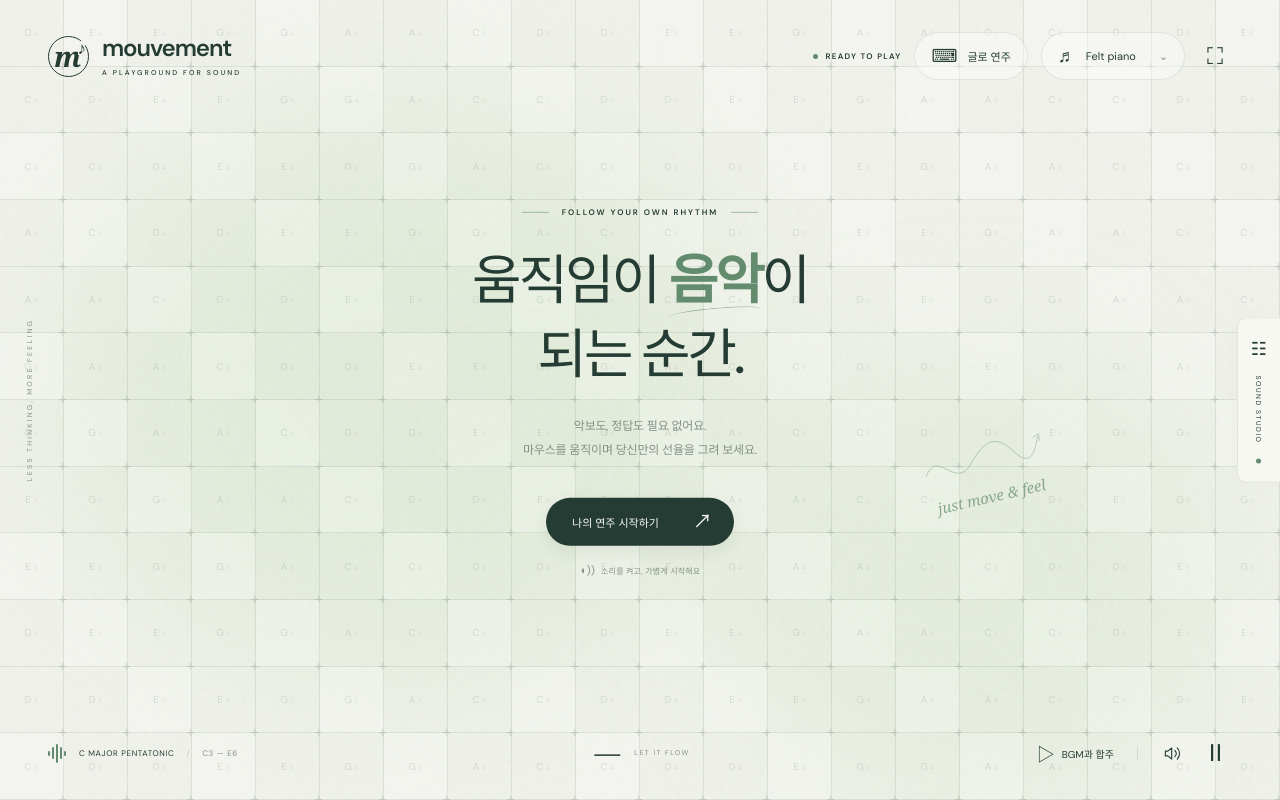
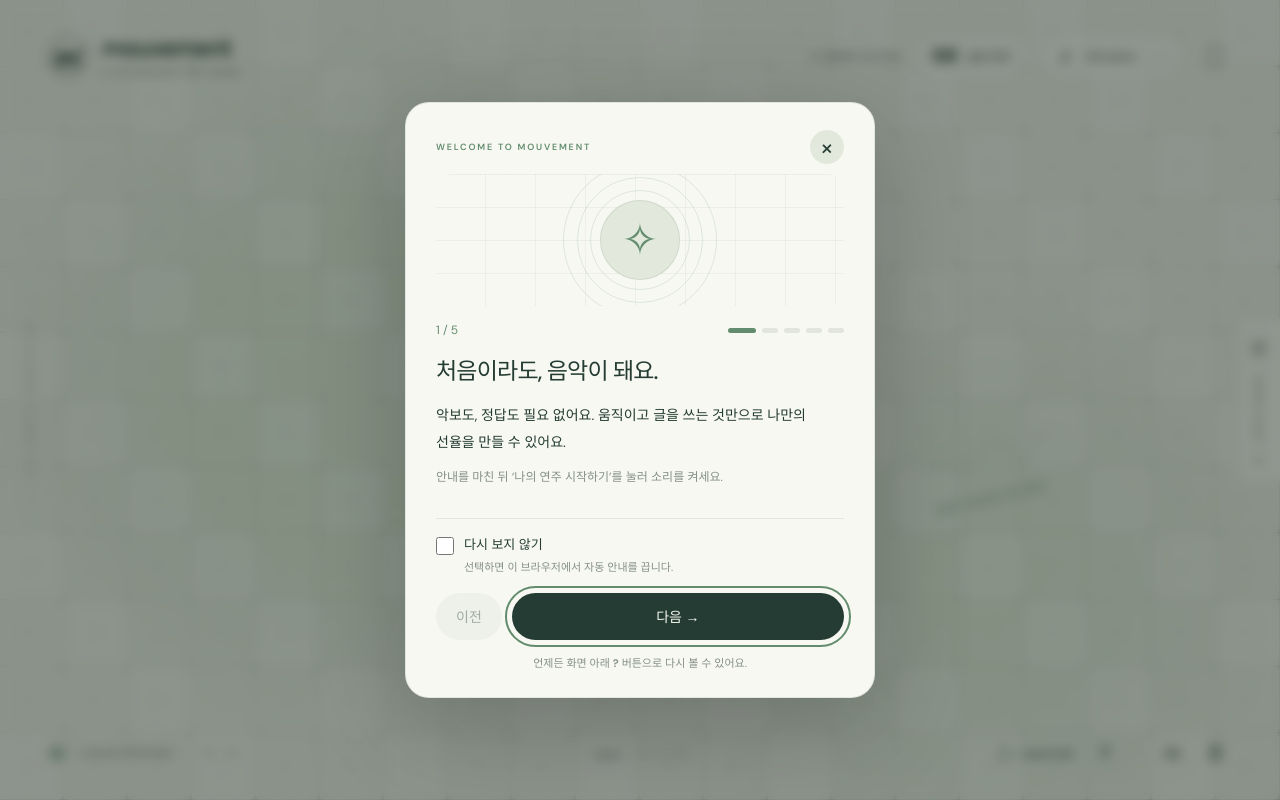
Before and after one commit to Mixx98/Mouvement, a website: page index.html in a window 1280 px wide. Drawn offline with Linux system fonts and the light colour scheme.

Commit message:
feat: add step-by-step first-visit guide in v1.3.0

```diff
--- a/app.js
+++ b/app.js
@@ -194,6 +194,7 @@
   document.addEventListener('keyup',e=>heldNotes.release('key:'+(e.code||e.key)));
   const typingGate=Music.createTypingGate();
   document.addEventListener('keydown',e=>{
+    if($('#guide').open)return;
     if(e.key==='Escape'&&!e.isComposing){if(document.body.classList.contains('settings-open'))closeSettings();else if(!$('#writing').hidden)closeWriting();return;}
     if(document.body.classList.contains('settings-open')){
       if(e.key==='Tab'){
@@ -223,4 +224,22 @@
   for(const key of ['root','scale','density','tempo'])$('#'+key).value=state[key];$('#key-mode').value=state.keyMode;
   for(const [id,key] of [['volume','volume'],['reverb','reverb'],['bgm-volume','bgmVolume']]){$('#'+id).value=Math.round(state[key]*100);$('#'+id+'-value').textContent=Math.round(state[key]*100)+'%';}
   syncRhythm();$('#labels').checked=state.labels;$('#harmonize').checked=state.harmonize;document.body.classList.toggle('no-labels',!state.labels);setPreset(state.preset);syncBgmUI();resize();window.addEventListener('resize',resize);requestAnimationFrame(draw);
+  const guide=$('#guide'),guideSteps=Music.guideSteps;
+  const guidePreference=Music.createGuidePreference({getItem:key=>localStorage.getItem(key),setItem:(key,value)=>localStorage.setItem(key,value),removeItem:key=>localStorage.removeItem(key)});
+  let guideIndex=0;
+  const guideHelp=document.createElement('button');guideHelp.id='guide-help';guideHelp.className='icon-button';guideHelp.textContent='?';guideHelp.setAttribute('aria-label','사용법 안내 다시 보기');guideHelp.title='사용법 안내';$('.bottom-actions').insertBefore(guideHelp,$('.footer-divider'));
+  function renderGuide(){
+    const step=guideSteps[guideIndex];$('#guide-title').textContent=step.title;$('#guide-description').textContent=step.description;$('#guide-tip').textContent=step.tip;
+    $('#guide-symbol').textContent=step.symbol;$('#guide-art').dataset.kind=step.kind;$('#guide-count').textContent=`${guideIndex+1} / ${guideSteps.length}`;
+    $('#guide-dots').innerHTML=guideSteps.map((_,index)=>`<i class="${index===guideIndex?'active':''}"></i>`).join('');
+    $('#guide-prev').disabled=guideIndex===0;$('#guide-next').textContent=guideIndex===guideSteps.length-1?'안내 마치기':'다음 →';guide.scrollTop=0;
+  }
+  function openGuide(){closeSettings();releaseInputs();beatQueue.clear();guideIndex=0;$('#guide-hide').checked=guidePreference.hidden();renderGuide();if(!guide.open)guide.showModal();$('#guide-next').focus({preventScroll:true});}
+  function closeGuide(){guide.close();releaseInputs();if(!state.started)$('#start').focus({preventScroll:true});}
+  guideHelp.addEventListener('click',openGuide);$('#guide-close').addEventListener('click',closeGuide);
+  $('#guide-prev').addEventListener('click',()=>{if(guideIndex>0){guideIndex--;renderGuide();}});
+  $('#guide-next').addEventListener('click',()=>{if(guideIndex<guideSteps.length-1){guideIndex++;renderGuide();}else closeGuide();});
+  $('#guide-hide').addEventListener('change',e=>{if(!guidePreference.setHidden(e.target.checked))$('.guide-remember small').textContent='이 브라우저에서는 설정을 저장할 수 없어요.';});
+  guide.addEventListener('cancel',e=>{e.preventDefault();closeGuide();});
+  if(!guidePreference.hidden())openGuide();
 })();
--- /dev/null
+++ b/guide.css
@@ -0,0 +1,14 @@
+.guide{color:var(--ink);background:var(--panel);width:470px;max-width:calc(100vw - 32px);max-height:calc(100dvh - 32px);padding:27px 30px 23px;border:1px solid var(--line);border-radius:24px;box-shadow:0 25px 100px rgba(0,0,0,.2);overflow-y:auto;overscroll-behavior:contain;touch-action:pan-y}
+.guide::backdrop{background:rgba(12,25,18,.44);backdrop-filter:blur(6px)}
+.guide-top{display:flex;align-items:center;justify-content:space-between;gap:12px}.guide-top>span{font-size:9px;letter-spacing:1.8px;color:var(--accent);font-weight:600}.guide-top .icon-button{font-size:25px;background:var(--soft);flex:none}
+.guide-art{height:132px;display:grid;place-items:center;position:relative;overflow:hidden;margin:10px 0 16px;background:repeating-linear-gradient(0deg,transparent,transparent 32px,var(--line) 33px),repeating-linear-gradient(90deg,transparent,transparent 49px,var(--line) 50px);border-radius:16px}
+.guide-art>span{height:80px;width:80px;border-radius:50%;display:grid;place-items:center;font-size:44px;background:var(--soft);color:var(--accent);z-index:1;border:1px solid var(--line)}
+.guide-art i{position:absolute;border:1px solid var(--accent);border-radius:50%;height:100px;width:100px;opacity:.17;left:calc(50% - 50px);top:16px}.guide-art i:nth-of-type(2){height:126px;width:126px;left:calc(50% - 63px);top:3px}.guide-art i:nth-of-type(3){height:154px;width:154px;left:calc(50% - 77px);top:-11px}
+.guide-art[data-kind=words]>span{border-radius:18px}.guide-art[data-kind=sounds]>span{transform:rotate(-8deg)}.guide-art[data-kind=band]>span{box-shadow:36px 10px 0 -24px var(--accent),-36px -10px 0 -24px var(--accent)}
+.guide-progress{display:flex;justify-content:space-between;align-items:center}.guide-progress>span{font-size:12px;font-variant-numeric:tabular-nums;color:var(--accent)}#guide-dots{display:flex;gap:6px}#guide-dots i{display:block;height:5px;width:16px;border-radius:10px;background:var(--line)}#guide-dots i.active{background:var(--accent);width:28px}
+.guide-copy{min-height:180px;padding-top:16px}.guide-copy h2{font-size:23px;line-height:1.5;letter-spacing:-.8px;margin:0 0 13px;word-break:keep-all}.guide-copy>p{font-size:14px;line-height:1.9;margin:0;word-break:keep-all}.guide-copy #guide-tip{font-size:12px;line-height:1.8;color:var(--muted);margin:12px 0 20px}
+.guide-remember{display:flex;align-items:flex-start;gap:10px;padding:16px 0;border-top:1px solid var(--line);cursor:pointer;font-size:13px;line-height:1.6}.guide-remember small{display:block;font-size:11px;color:var(--muted);margin-top:3px}.guide #guide-hide{appearance:auto;accent-color:var(--accent);width:18px;height:18px;flex:none;margin:2px 0 0}.guide #guide-hide:before{display:none}
+.guide-actions{display:flex;gap:10px}.guide-actions button{min-height:47px;padding:12px 20px;border-radius:24px;font-size:14px;font-weight:500}.guide-actions #guide-prev{background:var(--soft);color:var(--ink)}.guide-actions #guide-prev:disabled{opacity:.4}.guide-actions #guide-next{flex:1;background:var(--ink);color:var(--panel)}.guide-actions #guide-next span{margin-left:15px}.guide-reopen{font-size:11px;line-height:1.8;color:var(--muted);margin:14px 0 0;text-align:center}
+#guide-help{font-size:17px;font-weight:600;border:1px solid var(--line);width:30px;height:30px}
+@media(max-width:600px){.guide{padding:21px 22px 19px;border-radius:20px}.guide-art{height:114px;margin-bottom:14px}.guide-copy{min-height:190px}.guide-copy h2{font-size:21px}.guide-copy>p{font-size:13px}.guide-copy #guide-tip{font-size:12px}.guide-top>span{font-size:8px;letter-spacing:1.2px}.guide-remember small{font-size:10px}}
+@media(max-height:650px){.guide-art{height:80px;margin:4px 0 10px}.guide-art>span{height:58px;width:58px;font-size:32px}.guide-copy{min-height:0}.guide-copy h2{font-size:20px}.guide-copy #guide-tip{margin:8px 0 12px}.guide-remember{padding:12px 0}.guide{padding-top:17px;padding-bottom:16px}}
--- a/index.html
+++ b/index.html
@@ -28,6 +28,7 @@
   <meta name="twitter:image" content="https://mixx98.github.io/Mouvement/assets/share-card-v1.png">
   <link rel="stylesheet" href="style.css?v=1.2.0">
   <link rel="stylesheet" href="studio.css?v=1.2.0">
+  <link rel="stylesheet" href="guide.css?v=1.3.0">
 </head>
 <body data-theme="piano">
   <main id="instrument" aria-label="마우스로 연주하는 음정 공간">
@@ -100,5 +101,14 @@
     </footer>
     <div id="toast" class="toast" role="status" aria-live="polite"></div>
   </main>
-  <script src="music.js?v=1.2.0"></script><script src="app.js?v=1.2.0"></script>
+  <dialog id="guide" class="guide" data-ui aria-labelledby="guide-title" aria-describedby="guide-description">
+    <div class="guide-top"><span>WELCOME TO MOUVEMENT</span><button id="guide-close" class="icon-button" aria-label="사용법 안내 닫기">×</button></div>
+    <div id="guide-art" class="guide-art" aria-hidden="true"><span id="guide-symbol">✧</span><i></i><i></i><i></i></div>
+    <div class="guide-progress"><span id="guide-count">1 / 5</span><div id="guide-dots" aria-hidden="true"></div></div>
+    <div class="guide-copy" aria-live="polite" aria-atomic="true"><h2 id="guide-title"></h2><p id="guide-description"></p><p id="guide-tip"></p></div>
+    <label class="guide-remember"><input type="checkbox" id="guide-hide"><span>다시 보지 않기<small>선택하면 이 브라우저에서 자동 안내를 끕니다.</small></span></label>
+    <div class="guide-actions"><button id="guide-prev">이전</button><button id="guide-next">다음 <span aria-hidden="true">→</span></button></div>
+    <p class="guide-reopen">언제든 화면 아래 <strong>?</strong> 버튼으로 다시 볼 수 있어요.</p>
+  </dialog>
+  <script src="music.js?v=1.3.0"></script><script src="app.js?v=1.3.0"></script>
 </body></html>
--- a/music.js
+++ b/music.js
@@ -2,6 +2,17 @@
 (function (root) {
   const scales = {major:[0,2,4,7,9],minor:[0,3,5,7,10],diatonic:[0,2,4,5,7,9,11]};
   const names = ['C','C♯','D','D♯','E','F','F♯','G','G♯','A','A♯','B'];
+  const guideSteps=[
+    {symbol:'✧',kind:'welcome',title:'처음이라도, 음악이 돼요.',description:'악보도, 정답도 필요 없어요. 움직이고 글을 쓰는 것만으로 나만의 선율을 만들 수 있어요.',tip:'안내를 마친 뒤 ‘나의 연주 시작하기’를 눌러 소리를 켜세요.'},
+    {symbol:'∿',kind:'move',title:'화면 위를 가볍게 움직여요.',description:'마우스가 칸을 지나가면 소리가 나요. 모바일에서는 손가락으로 화면을 쓸어 보세요.',tip:'오른쪽·위쪽은 높은 음. 여러 손가락을 함께 올리면 화음이 돼요.'},
+    {symbol:'⌨',kind:'words',title:'오늘의 마음을 글로 연주해요.',description:'위쪽 ‘글로 연주’를 열고 문장을 써 보세요. 한글, 영문, 숫자가 모두 악기가 됩니다.',tip:'키를 함께 누르면 화음으로 연주해요. 입력한 글은 저장하거나 전송하지 않아요.'},
+    {symbol:'♫',kind:'sounds',title:'내 마음에 맞는 소리를 골라요.',description:'상단 악기 버튼이나 오른쪽 설정 탭을 눌러 보세요. 피아노부터 일렉기타까지 14가지 악기가 있어요.',tip:'‘분위기·설정’에서는 느낌으로 고를 수도 있어요. 모바일 뒤로가기는 설정창부터 닫아요.'},
+    {symbol:'♩',kind:'band',title:'작은 밴드와 함께 연주해요.',description:'아래쪽 ‘BGM과 합주’를 누르면 매번 달라지는 반주가 시작돼요. 내 연주도 박자에 맞춰 나와요.',tip:'BGM을 끄면 다시 자유 모드. ‘리듬·반주’에서 빠르기와 연주 방식을 바꿀 수 있어요.'}
+  ];
+  function createGuidePreference(storage){const key='mouvement-guide-hidden';return {
+    hidden(){try{return storage.getItem(key)==='true';}catch{return false;}},
+    setHidden(value){try{if(value)storage.setItem(key,'true');else storage.removeItem(key);return true;}catch{return false;}}
+  };}
   const presets = {
     piano:{name:'Felt piano',icon:'♬',description:'포근한 오후의 피아노',attack:.008,decay:2.4,filter:6500,partials:[[1,1,'triangle'],[2,.24,'sine'],[3,.07,'sine']],pluck:true},
     marimba:{name:'Wooden marimba',icon:'▥',description:'햇살을 닮은 나무 울림',attack:.004,decay:1.15,filter:6000,partials:[[1,1,'sine'],[4,.2,'sine'],[10,.035,'sine']],pluck:true},
@@ -122,6 +133,6 @@
     };
   }
   function driveCurve(amount,size=2048){const curve=new Float32Array(size),normalizer=Math.tanh(amount);for(let i=0;i<size;i++){const x=2*i/(size-1)-1;curve[i]=Math.tanh(amount*x)/normalizer;}return curve;}
-  const api={scales,names,presets,tracks,moods,driveCurve,nextGridTime,createBeatQueue,createHeldNotes,melodyVoicing,createPanelNavigation,gridShape,gridMidi,scaleNote,chordForBar,createArrangement,bgmStep,harmonize,keyMidi,createTypingGate};
+  const api={scales,names,presets,tracks,moods,guideSteps,createGuidePreference,driveCurve,nextGridTime,createBeatQueue,createHeldNotes,melodyVoicing,createPanelNavigation,gridShape,gridMidi,scaleNote,chordForBar,createArrangement,bgmStep,harmonize,keyMidi,createTypingGate};
   if(typeof module!=='undefined'&&module.exports)module.exports=api;else root.Music=api;
 })(globalThis);
--- a/package.json
+++ b/package.json
@@ -1,6 +1,6 @@
 {
   "name": "mouvement",
-  "version": "1.2.0",
+  "version": "1.3.0",
   "private": true,
   "description": "마우스 움직임과 글쓰기를 음악으로 바꾸는 인터랙티브 웹사이트",
   "scripts": {
```
Also changed, not shown: tests/music.test.cjs (+7 -0 lines), CHANGELOG.md, README.md.
